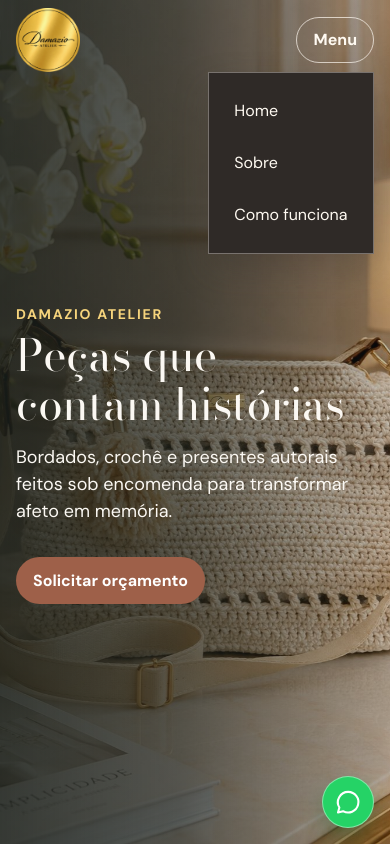
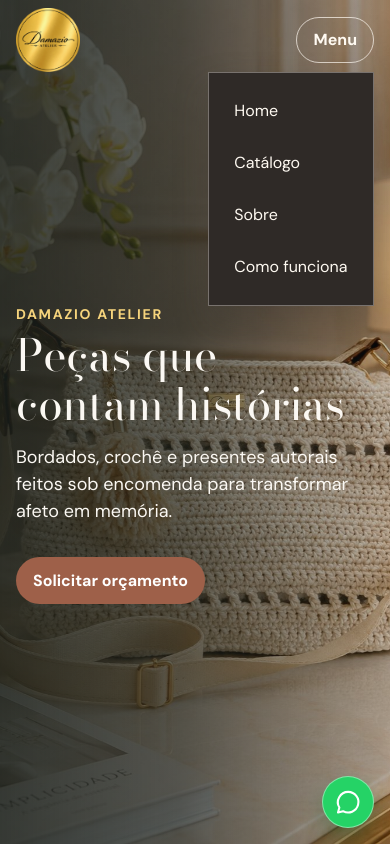
Before and after one commit to iajuss/Damazio_atelie, a Next.js app: page / in a window 390 px wide. Both pictures are taken after a click on the button "Menu". Shown: the top 844 px of the page. Built offline with nearby package versions, Linux system fonts and the light colour scheme; no server answers; the database is empty.

Commit message:
fix: expose catalog in mobile navigation

```diff
--- a/src/components/layout/SiteHeader.tsx
+++ b/src/components/layout/SiteHeader.tsx
@@ -9,6 +9,7 @@ import { Container } from '@/components/ui/Container';
 
 const navigation = [
   { href: '/#inicio', label: 'Home' },
+  { href: '/catalogo', label: 'Catálogo', mobileOnly: true },
   { href: '/#sobre', label: 'Sobre' },
   { href: '/#como-funciona', label: 'Como funciona' },
 ];
@@ -56,7 +57,7 @@ export function SiteHeader() {
         </button>
         <nav id="navegacao-principal" className={isOpen ? 'site-nav site-nav--open' : 'site-nav'} aria-label="Navegação principal">
           {navigation.map((item) => (
-            <a href={item.href} key={item.href} onClick={() => setIsOpen(false)}>
+            <a className={item.mobileOnly ? 'site-nav__mobile-only' : undefined} href={item.href} key={item.href} onClick={() => setIsOpen(false)}>
               {item.label}
             </a>
           ))}
--- a/src/styles/globals.css
+++ b/src/styles/globals.css
@@ -291,7 +291,7 @@ body:has(.not-found-page) .site-header--overlay .header-catalog-link { backgroun
 .site-footer nav { display: flex; flex-wrap: wrap; gap: .25rem; }
 @media (min-width: 42rem) { .line-grid, .product-grid, .line-example-grid { grid-template-columns: repeat(2, minmax(0, 1fr)); } }
 @media (min-width: 42rem) { .inquiry-form__grid { grid-template-columns: repeat(2, minmax(0, 1fr)); } .inquiry-form__actions .button { width: auto; } }
-@media (min-width: 48rem) { .menu-toggle { display: none; } .site-nav { display: flex; align-items: center; } .site-nav--open { position: static; padding: 0; border: 0; background: transparent; box-shadow: none; flex-direction: row; } .header-actions, .header-catalog-link { display: inline-flex; } .home-about__grid, .home-faq .container { grid-template-columns: minmax(0, .72fr) minmax(0, 1.28fr); align-items: center; } .home-about__image { min-height: 30rem; margin-top: clamp(1.5rem, 4vw, 3.5rem); } }
+@media (min-width: 48rem) { .menu-toggle { display: none; } .site-nav { display: flex; align-items: center; } .site-nav--open { position: static; padding: 0; border: 0; background: transparent; box-shadow: none; flex-direction: row; } .site-nav__mobile-only { display: none !important; } .header-actions, .header-catalog-link { display: inline-flex; } .home-about__grid, .home-faq .container { grid-template-columns: minmax(0, .72fr) minmax(0, 1.28fr); align-items: center; } .home-about__image { min-height: 30rem; margin-top: clamp(1.5rem, 4vw, 3.5rem); } }
 @media (min-width: 64rem) { .header-content { min-height: 5.5rem; } .brand img { width: 4rem; height: 4rem; } .hero__grid { grid-template-columns: minmax(0, 1fr); gap: 4rem; } .interaction-paths__layout, .process-steps__layout { grid-template-columns: minmax(0, .8fr) minmax(0, 1.2fr); gap: clamp(3rem, 8vw, 8rem); } .interaction-paths__tabs { grid-template-columns: repeat(2, minmax(0, 1fr)); column-gap: 1.5rem; } .interaction-paths__panel { min-height: 20rem; } .process-carousel { max-width: none; } .home-intro .container { max-width: 72rem; } .catalog-line-hero__content { grid-template-columns: minmax(0, 1.05fr) minmax(20rem, .95fr); align-items: center; gap: clamp(4rem, 10vw, 10rem); max-width: none; } .catalog-line-hero__details { justify-self: end; } .product-page { grid-template-columns: minmax(0, 1fr) minmax(0, 1fr); align-items: start; padding-block: 4rem 5rem; } .product-gallery { position: sticky; top: 1.5rem; } .product-gallery__image-wrap, .product-gallery__placeholder { min-height: 34rem; } .line-grid { grid-template-columns: repeat(5, minmax(0, 1fr)); } .catalog-lines .line-grid { grid-template-columns: repeat(3, minmax(0, 1fr)); } .product-grid, .line-example-grid { grid-template-columns: repeat(3, minmax(0, 1fr)); } }
 @keyframes hero-crossfade { 0%, 27% { opacity: 1; transform: scale(1); } 33%, 94% { opacity: 0; transform: scale(1.06); } 100% { opacity: 1; transform: scale(1); } }
 @keyframes product-marquee { to { transform: translateX(-50%); } }
```
Also changed, not shown: 1 other file (tests, documents, lock files or other folders).
